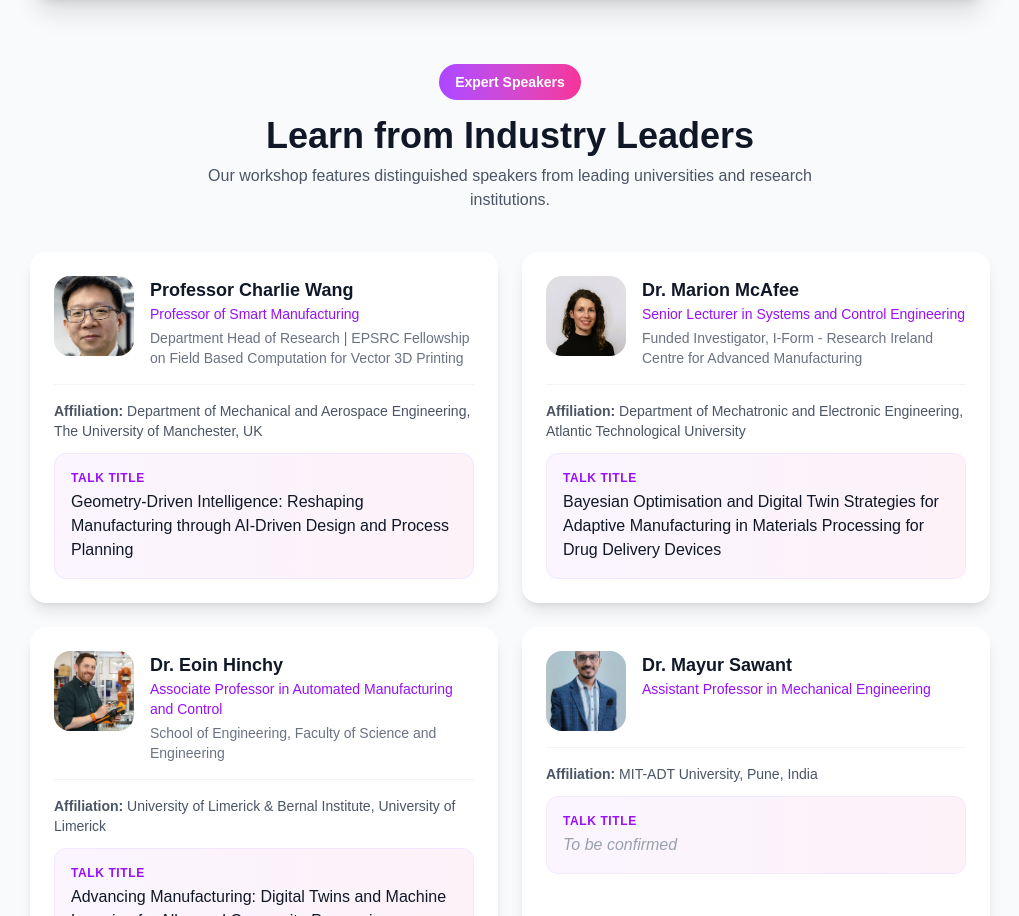
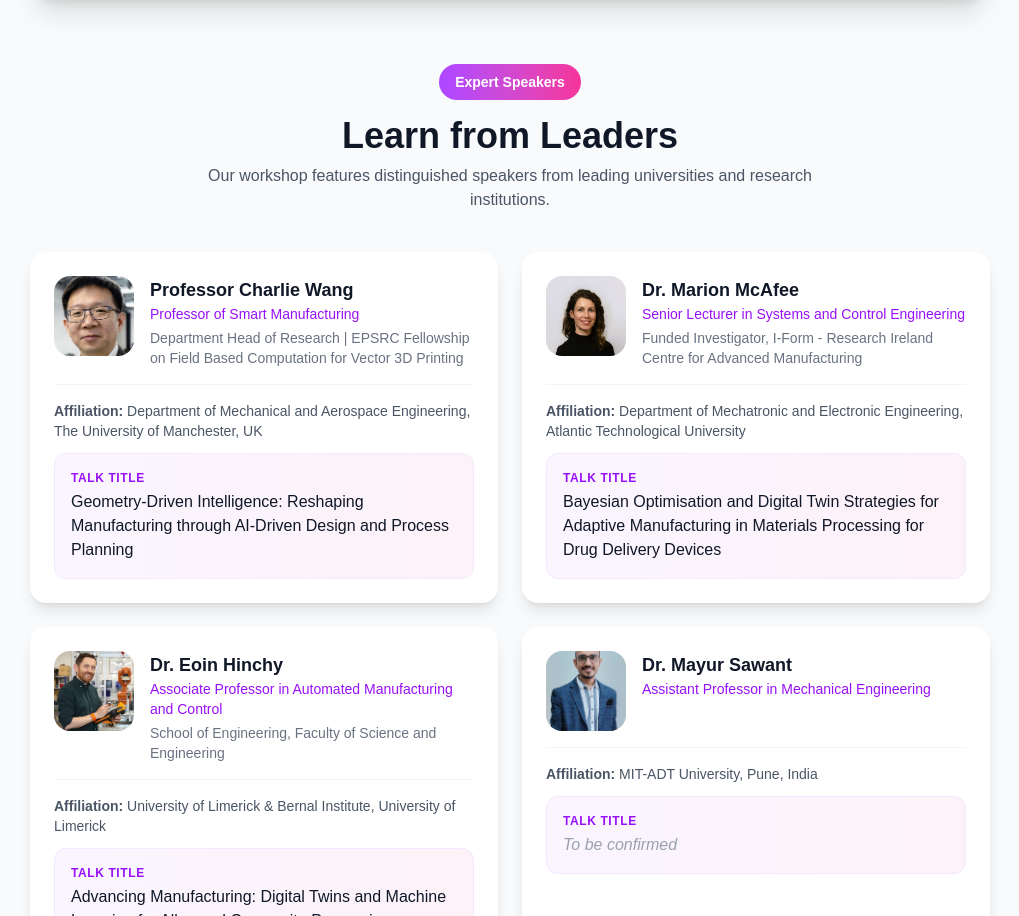
Before and after one commit to RasheedRashid/viram-website, a Next.js app: page /ulster-university/workshop-1 in a window 1280 px wide. Shown: the part 1725-2641 px from the top of the page, without its empty margins (130-1149 px from the left). Built offline with nearby package versions, Linux system fonts and the light colour scheme.

Commit message:
Update page.tsx

```diff
--- a/app/ulster-university/workshop-1/page.tsx
+++ b/app/ulster-university/workshop-1/page.tsx
@@ -243,7 +243,7 @@ export default function Workshop() {
                 Expert Speakers
               </span>
               <h2 className="text-3xl md:text-4xl font-bold text-gray-900">
-                Learn from Industry Leaders
+                Learn from  Leaders
               </h2>
               <p className="text-gray-600 mt-2 max-w-2xl mx-auto">
                 Our workshop features distinguished speakers from leading universities and research institutions.
```
